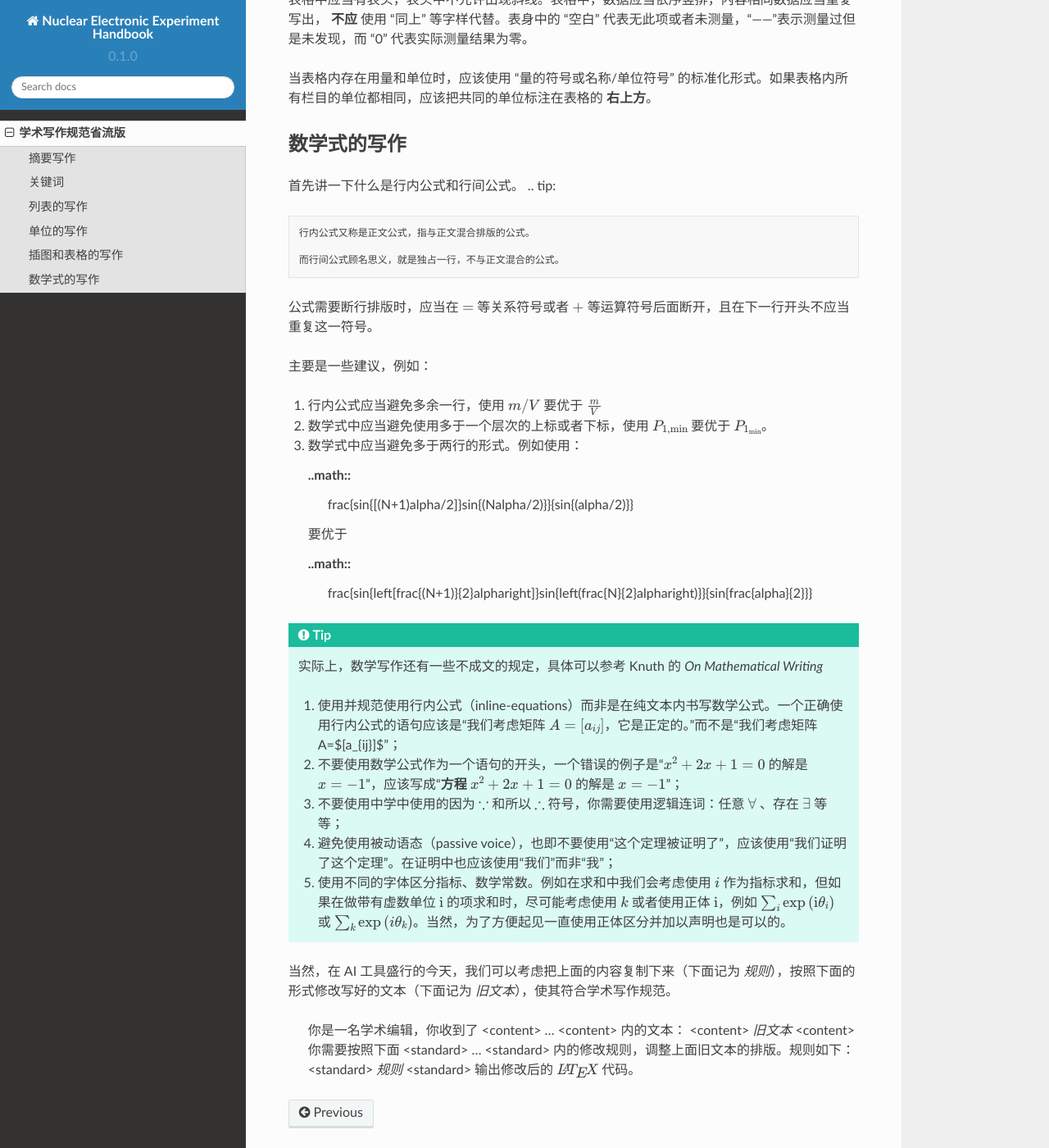
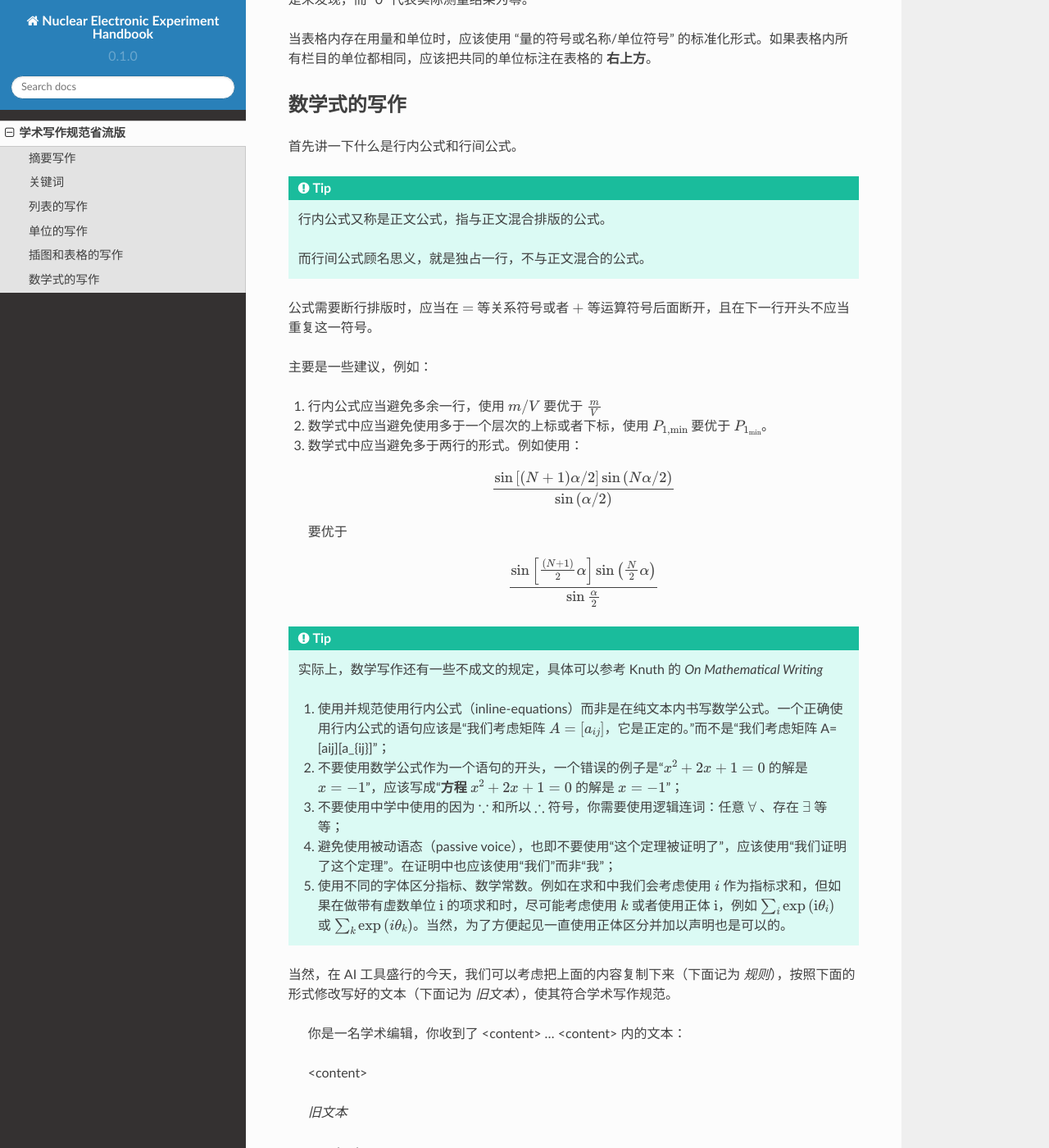
Before and after one commit to 10eit/Nuclear-Electronics-Exp-Tutorial, a Sphinx documentation site: the page built from docs/source/convention.rst, in a window 1280 px wide and 1400 px high, scrolled down 2458 px. Shown: the whole window at 82% size. Built offline with Sphinx 7.4.7 and the Read the Docs theme 2.0.0, drawn with Linux system fonts in a browser that asks for light colours; some of the changed text lies outside the part shown.

Commit message:
Update convention.rst

```diff
--- a/docs/source/convention.rst
+++ b/docs/source/convention.rst
@@ -18,7 +18,7 @@
 
    在国标中没有提及的一点是，如果某个中文名词存在概念混淆或者指代不明的的情况时，请标注对应含义的英文项，方便读者二次确认。
 
-   以及对于外国人名的翻译，在无法对照 `新华社翻译标准 <https://books.google.com.sg/books/about/%E4%B8%96%E7%95%8C%E4%BA%BA%E5%90%8D%E7%BF%BB%E8%AF%91%E5%A4%A7%E8%BE%9E%E5%85%B8.html?id=aSLlXwAACAAJ&redir_esc=y>`_时，请至少保留其英文名，方便读者二次确认。
+   以及对于外国人名的翻译，在无法对照 `新华社翻译标准 <https://books.google.com.sg/books/about/%E4%B8%96%E7%95%8C%E4%BA%BA%E5%90%8D%E7%BF%BB%E8%AF%91%E5%A4%A7%E8%BE%9E%E5%85%B8.html?id=aSLlXwAACAAJ&redir_esc=y>`_ 时，请至少保留其英文名，方便读者二次确认。
 
 中文摘要的字数，原则上应该与论文中成果多少相适应，对于我们的实验报告而言，一般以 150 字左右为宜。
 
@@ -85,6 +85,7 @@
 数学式的写作
 ----------------
 首先讲一下什么是行内公式和行间公式。
+
 .. tip::
    行内公式又称是正文公式，指与正文混合排版的公式。
 
@@ -100,19 +101,19 @@
 
 3. 数学式中应当避免多于两行的形式。例如使用：
 
-   ..math::
+   .. math::
       \frac{\sin{[(N+1)\alpha/2]}\sin{(N\alpha/2)}}{\sin{(\alpha/2)}}
 
    要优于
 
-   ..math::
+   .. math::
       \frac{\sin{\left[\frac{(N+1)}{2}\alpha\right]}\sin{\left(\frac{N}{2}\alpha\right)}}{\sin{\frac{\alpha}{2}}}
 
 .. tip::
 
    实际上，数学写作还有一些不成文的规定，具体可以参考 Knuth 的 *On Mathematical Writing*
 
-   1. 使用并规范使用行内公式（inline-equations）而非是在纯文本内书写数学公式。一个正确使用行内公式的语句应该是“我们考虑矩阵 :math:`A=[a_{ij}]`，它是正定的。”而不是“我们考虑矩阵 A=$[a_{ij}]$”；
+   1. 使用并规范使用行内公式（inline-equations）而非是在纯文本内书写数学公式。一个正确使用行内公式的语句应该是“我们考虑矩阵 :math:`A=[a_{ij}]`，它是正定的。”而不是“我们考虑矩阵 A=[aij][a_{ij}]”；
 
    2. 不要使用数学公式作为一个语句的开头，一个错误的例子是“:math:`x^2+2x+1=0` 的解是 :math:`x=-1`”，应该写成“**方程** :math:`x^2+2x+1=0` 的解是 :math:`x=-1`”；
 
@@ -125,11 +126,19 @@
 当然，在 AI 工具盛行的今天，我们可以考虑把上面的内容复制下来（下面记为 `规则`），按照下面的形式修改写好的文本（下面记为 `旧文本`），使其符合学术写作规范。
 
    你是一名学术编辑，你收到了 <content> ... <content> 内的文本：
+
    <content>
+
    `旧文本`
+
    <content>
+
    你需要按照下面 <standard> ... <standard> 内的修改规则，调整上面旧文本的排版。规则如下：
+
    <standard>
+
    `规则`
+
    <standard>
+
    输出修改后的 :math:`\LaTeX` 代码。
```
